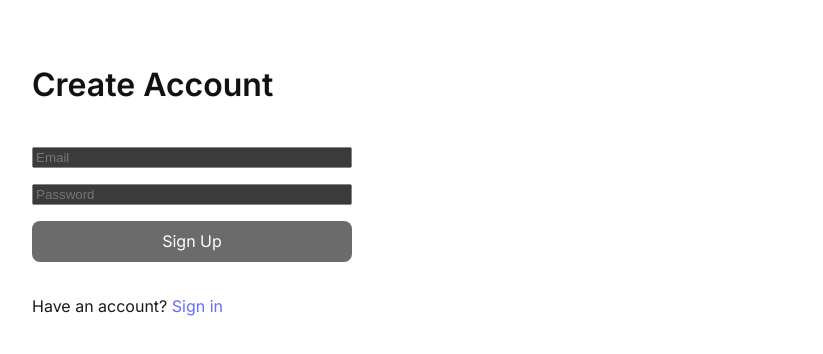
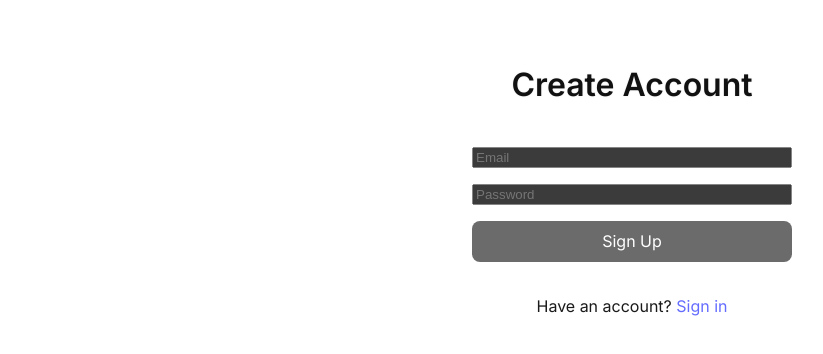
Before and after one commit to adodavis/punch-card-next, a Next.js app: page /signup in a window 1280 px wide. Shown: the top 354 px of the page, without its empty margins (8-831 px from the left). Built offline with nearby package versions, Linux system fonts and the light colour scheme.

Commit message:
Fixed error that caused "no matches found" without a user search when list of fights are empty. Styling updates + fixes

```diff
--- a/src/app/scorecards/ScorecardsListClient.js
+++ b/src/app/scorecards/ScorecardsListClient.js
@@ -33,7 +33,7 @@ export default function ScorecardsListClient ({ fights }) {
             )}
 
             <div className="scorecards-list">
-                {filtered.length === 0 && <p style={{ textAlign: "center"}}>No matches found.</p>}
+                {filtered.length === 0 && fights.length >  0 && <p style={{ textAlign: "center"}}>No matches found.</p>}
 
                 {filtered.map(fight=> (
                     <div key={fight.id} className="scorecard-item">
--- a/src/app/scorecards/page.js
+++ b/src/app/scorecards/page.js
@@ -2,8 +2,6 @@ import Link from 'next/link';
 import { prisma } from '@/lib/prisma';
 import { getServerSession } from 'next-auth';
 import { authOptions } from '@/app/api/auth/[...nextauth]/route';
-import ResultDisplay from './ResultDisplay';
-import DeleteButton from './DeleteButton';
 import ScorecardsListClient from './ScorecardsListClient';
 import './page.css';
 
@@ -53,9 +51,8 @@ export default async function ScorecardsPage() {
             </Link>
 
             <div className="scorecards-list">
-                {fights.length === 0 && <p>No scorecards yet.</p>}
-
                 <ScorecardsListClient fights={fightsWithDate} />
+                {fights.length === 0 && <p style={{ textAlign: "center", width: "100%" }}>No scorecards yet.</p>}
             </div>
         </div>
     );
--- /dev/null
+++ b/src/app/signin/SignInClient.css
@@ -0,0 +1,5 @@
+.sign-in-form-page {
+    align-items: center;
+    text-align: center;
+    margin: 0 auto;
+}
--- a/src/app/signin/SignInClient.js
+++ b/src/app/signin/SignInClient.js
@@ -4,6 +4,7 @@ import { useState } from "react";
 import { signIn } from "next-auth/react";
 import { useRouter } from "next/navigation";
 import Link from "next/link";
+import './SignInClient.css';
 
 export default function SignInClient() {
     const router = useRouter();
@@ -28,7 +29,7 @@ export default function SignInClient() {
     }
 
     return (
-        <div style={{ padding: "2rem", maxWidth: 320 }}>
+        <div className="sign-in-form-page" style={{ padding: "2rem", maxWidth: 320 }}>
             <h1>Sign In</h1>
 
             <form onSubmit={handleSubmit} style={{ display: "grid", gap: "1rem" }}>
--- /dev/null
+++ b/src/app/signup/page.css
@@ -0,0 +1,5 @@
+.sign-up-page {
+    align-items: center;
+    text-align: center;
+    margin: 0 auto;
+}
--- a/src/app/signup/page.js
+++ b/src/app/signup/page.js
@@ -2,8 +2,8 @@
 
 import { useState } from 'react';
 import { useRouter } from 'next/navigation';
-import { NextResponse } from 'next/server';
 import Link from 'next/link';
+import './page.css';
 
 export default function SignupPage() {
     const router = useRouter();
@@ -94,7 +94,7 @@ export default function SignupPage() {
     }
 
     return (
-        <div style={{ padding: "2rem", maxWidth: "320px"}}>
+        <div className="sign-up-page" style={{ padding: "2rem", maxWidth: "320px"}}>
             <form onSubmit={handleSubmit} style={{ display: "grid", gap: "1rem" }}>
                 <h1>Create Account</h1>
                 <input
```
